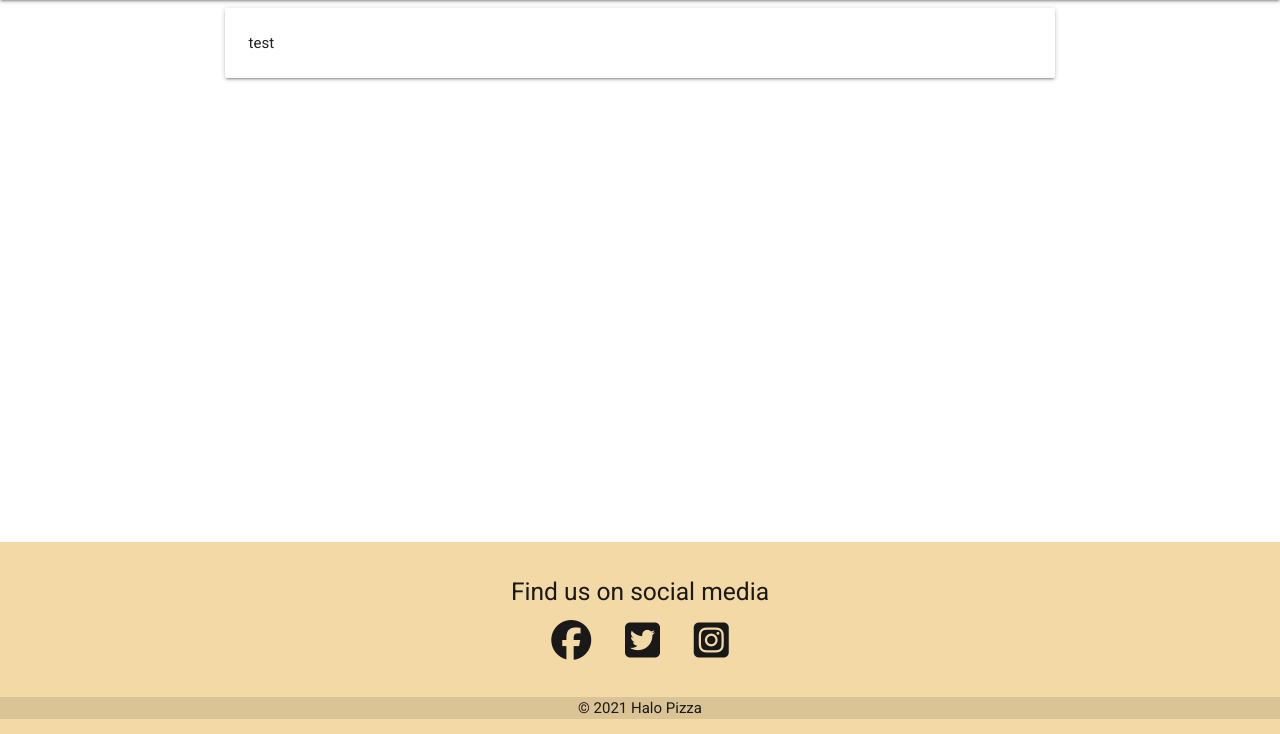
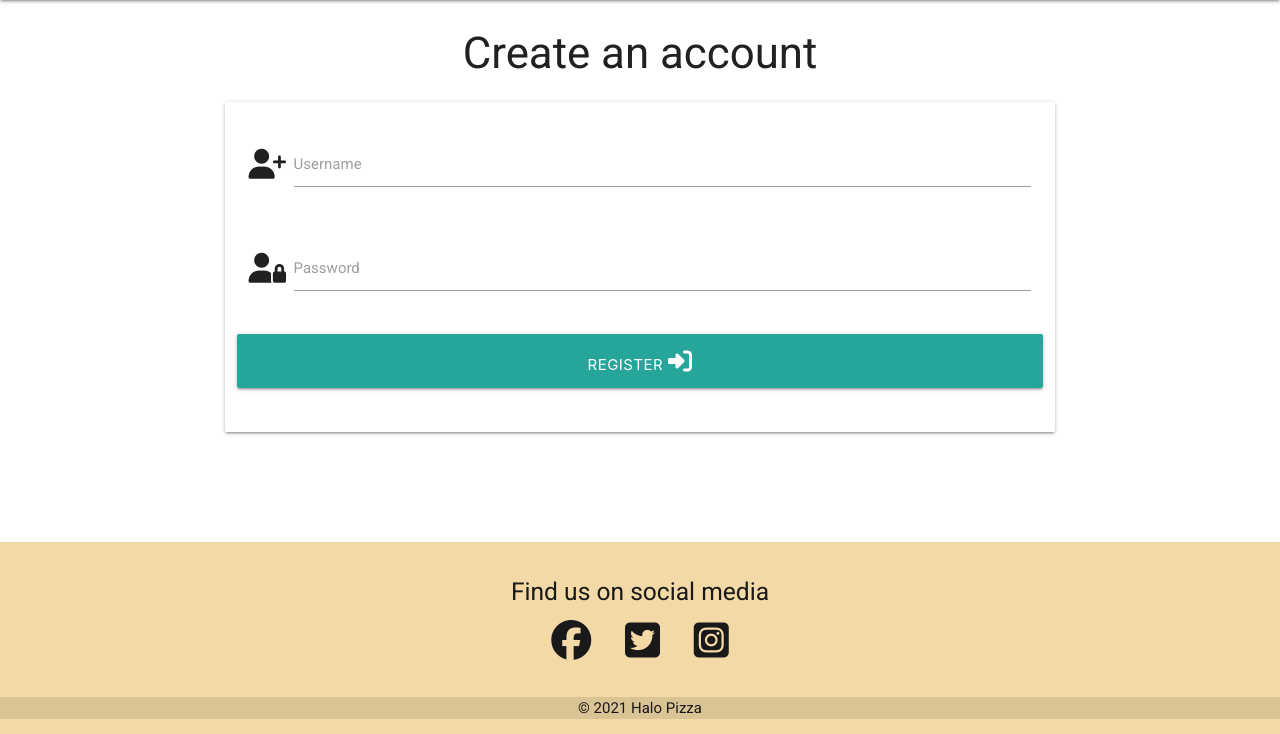
Before and after one commit to James-VT/MS3_Halo_Pizza, a Flask app: page /register in a window 1280 px wide. Shown: the part 66-800 px from the top of the page. Run offline with Flask 2, Linux system fonts and the light colour scheme; some libraries are stand-ins or nearby versions; some web fonts are replaced.

Commit message:
add: Adds form for creating account in html

```diff
--- a/templates/base.html
+++ b/templates/base.html
@@ -33,7 +33,7 @@
                     <li><a href="#" class="navbar-text">Manage collections</a></li>
                     <li><a href="#" class="navbar-text">Log out</a></li>
                     <li><a href="#" class="navbar-text">Log in</a></li>
-                    <li><a href="#" class="navbar-text">Create account</a></li>
+                    <li><a href="{{ url_for('register') }}" class="navbar-text">Create account</a></li>
                 </ul>
             </div>
         </nav>
@@ -46,7 +46,7 @@
             <li><a href="#">Manage collections</a></li>
             <li><a href="#">Log out</a></li>
             <li><a href="#">Log in</a></li>
-            <li><a href="#">Create account</a></li>
+            <li><a href="{{ url_for('register') }}">Create account</a></li>
         </ul>
     </header>
 
--- a/templates/register.html
+++ b/templates/register.html
@@ -1,11 +1,33 @@
 {% extends "base.html" %}
 {% block content %}
 
+    <h3 class="center-align">Create an account</h3>
+
     <div class="row">
-        <form class="col s12 m8 offset-m2">
+        <form class="col s12 m8 offset-m2" method="POST" action="{{ url_for('register') }}">
             <div class="card-panel">
-                <span>test
-                </span>
+                <!--Username-->
+                <div class="row">
+                    <div class="input-field col s12">
+                        <i class="fas fa-user-plus prefix"></i>
+                        <input id="username" name="username" type="text" class="validate">
+                        <label for="username">Username</label>
+                    </div>
+                </div>
+                <!--Password-->
+                <div class="row">
+                    <div class="input-field col s12">
+                        <i class="fas fa-user-lock prefix"></i>
+                        <input id="password" name="password" type="password" class="validate">
+                        <label for="password">Password</label>
+                    </div>
+                </div>
+                <!--Register field-->
+                <div class="row">
+                    <button type="submit" class="col s12 btn-large">
+                        Register <i class="fas fa-sign-in-alt"></i>
+                    </button>
+                </div>
             </div>
         </form>
     </div>
```
